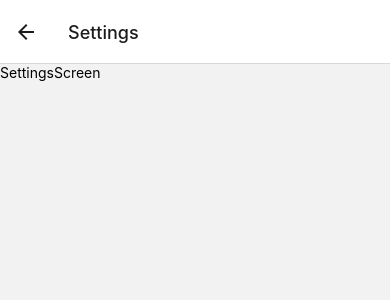
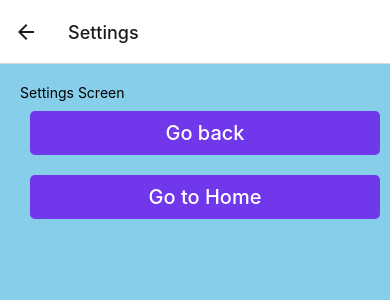
Before and after one commit to delafuentej/navigationApp, a React Native app: screen /Settings in a window 390 px wide. Shown: the top 300 px of the page. Built offline with nearby package versions, Linux system fonts and the light colour scheme.

Commit message:
button go back/ go to home

```diff
--- a/src/presentation/screens/settings/SettingsScreen.tsx
+++ b/src/presentation/screens/settings/SettingsScreen.tsx
@@ -1,11 +1,23 @@
 /* eslint-disable prettier/prettier */
 import React from 'react'
 import { Text, View } from 'react-native';
+import { globalStyles } from '../../theme/theme';
+import { PrimaryButton } from '../../components/shared/PrimaryButton';
+import { StackActions, useNavigation } from '@react-navigation/native';
 
 export const SettingsScreen = () => {
+  const navigator = useNavigation();
   return (
-    <View>
-        <Text>SettingsScreen</Text>
+    <View style={globalStyles.container}>
+        <Text>Settings Screen</Text>
+        <PrimaryButton
+          onPress={()=> navigator.goBack()}
+          label='Go back'
+        />
+         <PrimaryButton
+          onPress={()=> navigator.dispatch(StackActions.popToTop())}
+          label='Go to Home'
+        />
     </View>
   );
 };
```
